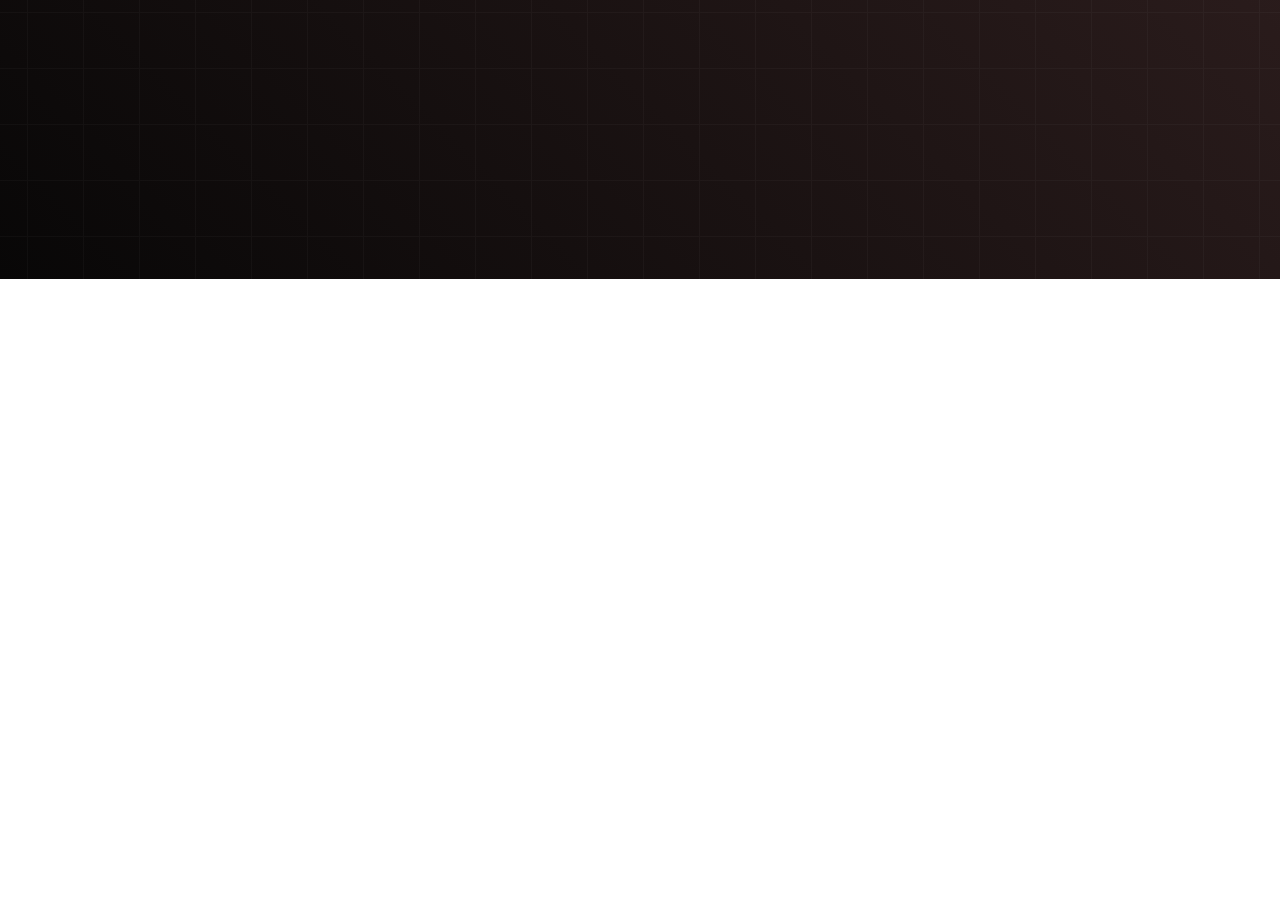
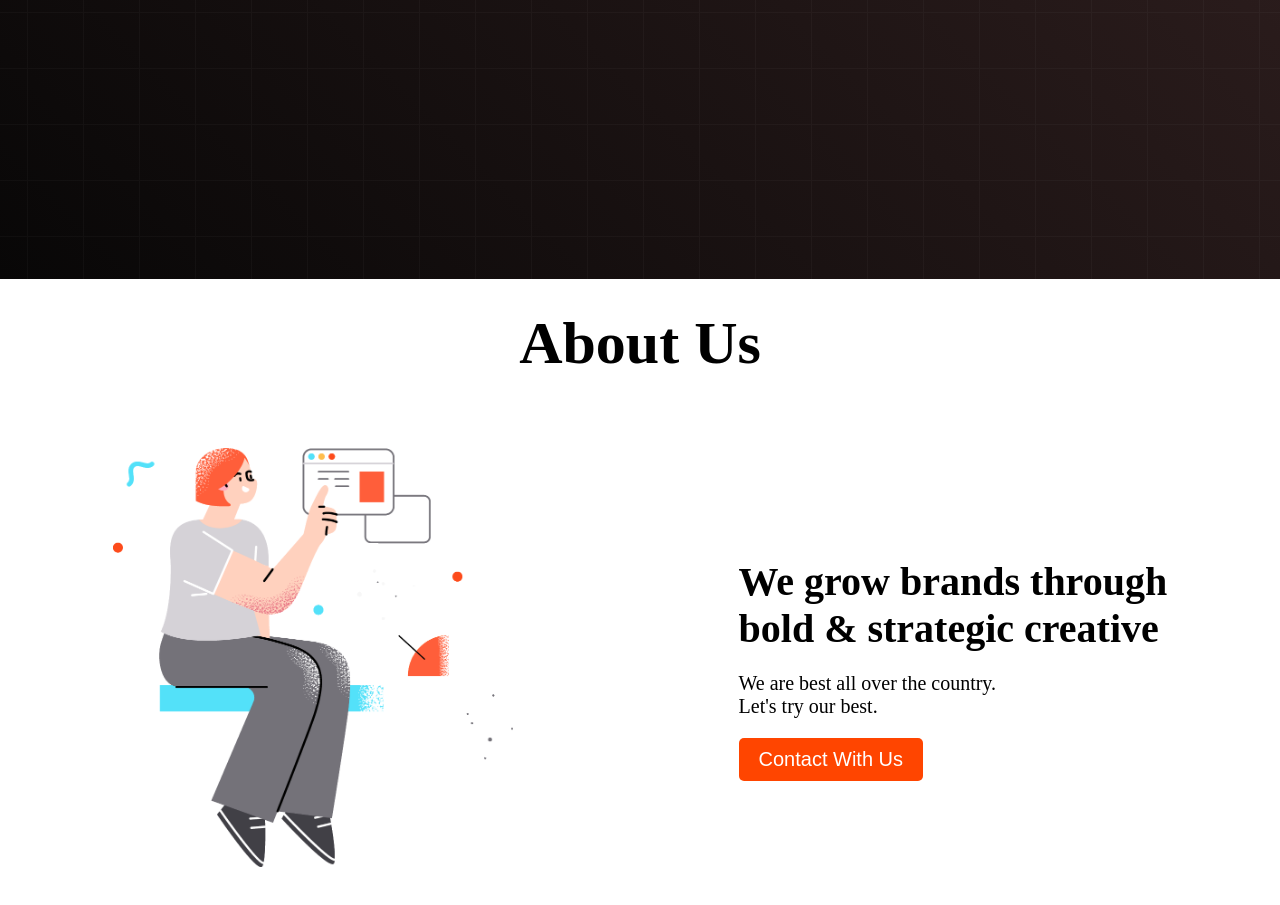
Before and after one commit to chinno0007/Conceptual_Session_01, a plain HTML site: page index.html in a window 1280 px wide. Shown: the part 624-1529 px from the top of the page. Before the commit the page ends 903 px from the top, so only its background shows below. Drawn offline with Linux system fonts and the light colour scheme.

Commit message:
About Section Added

```diff
--- a/index.html
+++ b/index.html
@@ -36,6 +36,22 @@
 
         </section>
 
+        <section>
+            <h1 class="about-title">About Us</h1>
+            <div class="about-container">
+                <div class="about-info">
+                    <h2 class="about-heading">We grow brands through <br> bold & strategic creative</h2>
+                    <p class="about-description">We are best all over the country. <br>Let's try our best.</p>
+
+                    <button class="btn">Contact With Us</button>
+                </div>
+                <div class="about-logo">
+                    <img class="about-banner-logo" src="./images/section.png" alt="">
+                </div>
+            </div>
+
+        </section>
+
     </main>
     <footer>
 
--- a/style/style.css
+++ b/style/style.css
@@ -59,3 +59,27 @@
 .banner-logo{
     width: 300px;
 }
+/* About Section */
+.about-title{
+    text-align: center;
+    margin: 30px 0px;
+    font-size: 60px;
+}
+.about-container{
+    display: flex;
+    justify-content: space-around;
+    align-items: center;
+    flex-direction: row-reverse;
+    margin: 70px 0px;
+}
+.about-heading{
+    font-size: 40px;
+    margin: 20px 0px;
+}
+.about-description{
+    font-size: 20px;
+    margin-bottom: 20px;
+}
+.about-banner-logo{
+    width: 400px;
+}
```
